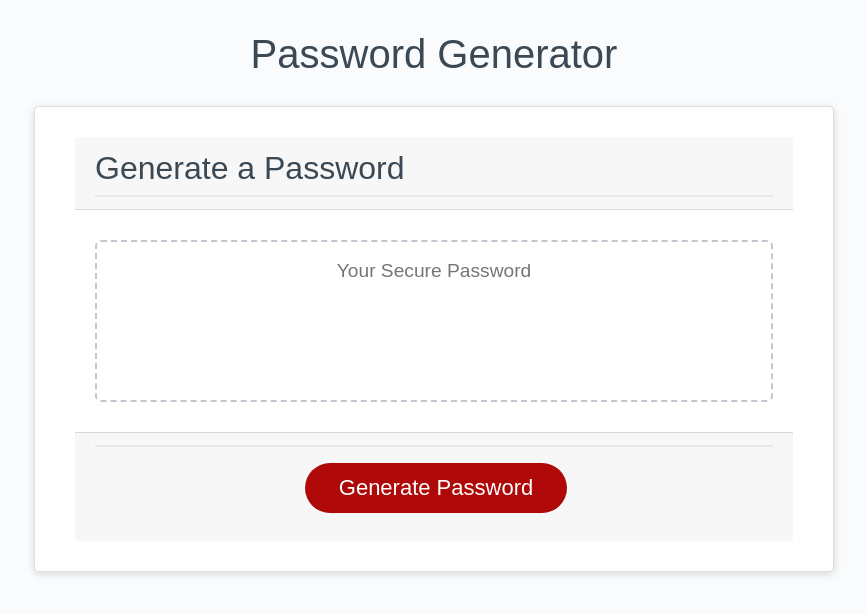
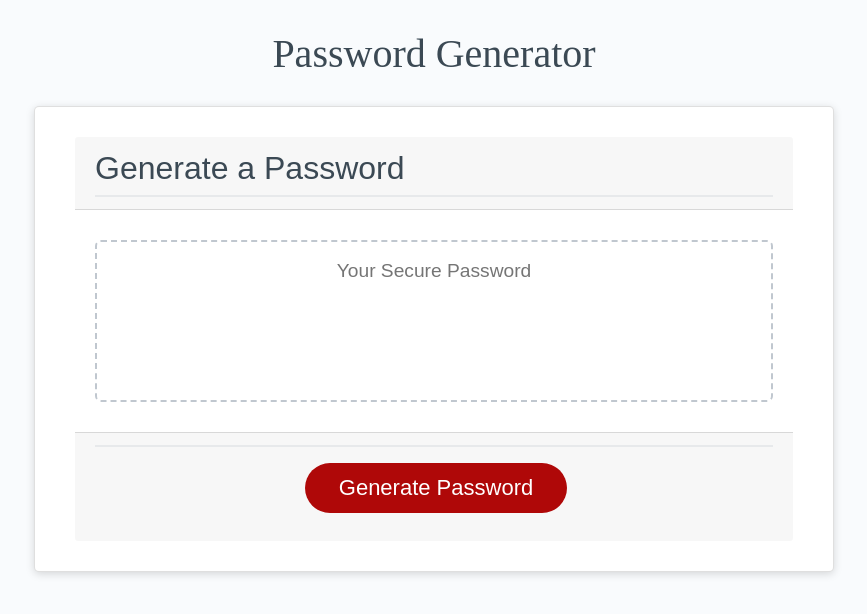
Before and after one commit to Qasim010/Password-generator.github.io, a plain HTML site: page index.html in a window 1280 px wide. Shown: the whole page, without its empty margins (206-1073 px from the left). Drawn offline with nearby package versions, Linux system fonts and the light colour scheme.

Commit message:
Update style.css

```diff
--- a/style.css
+++ b/style.css
@@ -28,6 +28,7 @@ header {
   padding: 20px;
   padding-top: 0px;
   color: hsl(206, 17%, 28%);
+  font-family: Sanserif;
 }
 
 .card {
```
